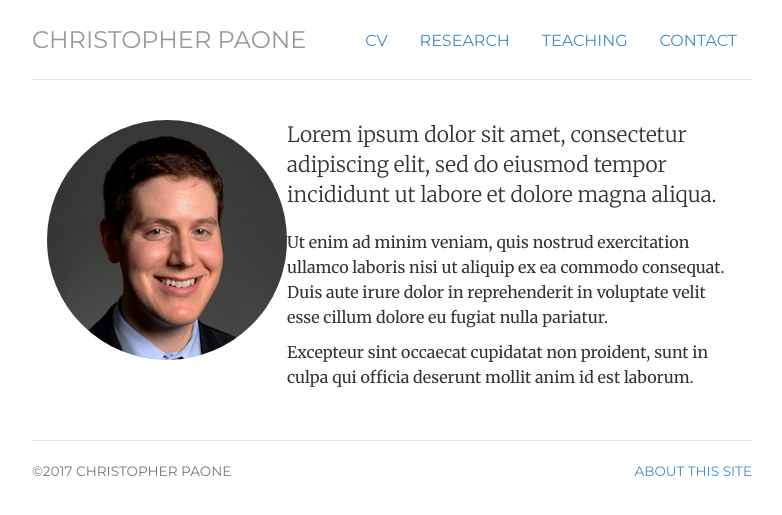
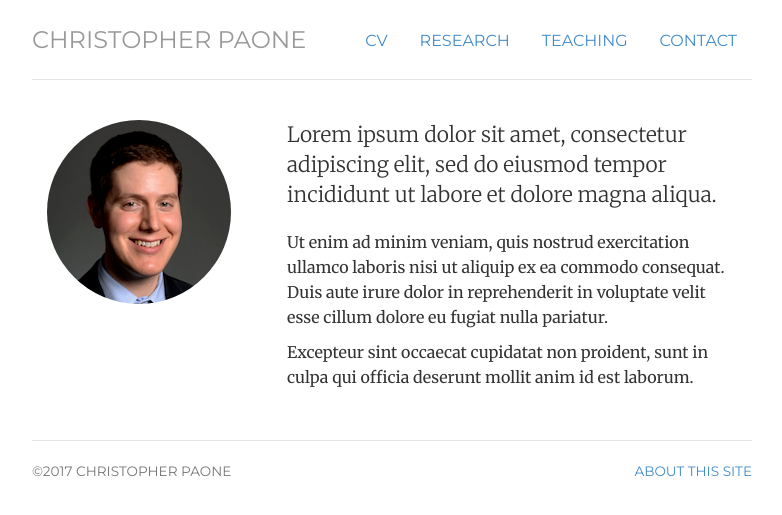
Before and after one commit to paonec/paonec.github.io, a Jekyll site: the page built from index.html, in a window 1280 px wide. Shown: the top 515 px of the page, without its empty margins (248-1030 px from the left). Built offline with Jekyll 4.4.1, drawn with Linux system fonts in a browser that asks for light colours.

Commit message:
fixing photo

```diff
--- a/index.html
+++ b/index.html
@@ -10,7 +10,7 @@ description: Christopher Paone
 <!-- <div class="jumbotron"> -->
 <div class="row marketing">
 	<div class="col-sm-4">
-	<img  class="img-circle avatar" alt="Christpher C. Paone" src="img/paonec-240px.png">
+	<img  class="img-circle avatar" alt="Christpher C. Paone" src="img/paonec-184px.png">
 	</div>
 	<div class="col-sm-8">
 	<p class="lead">Lorem ipsum dolor sit amet, consectetur adipiscing elit, sed do eiusmod tempor incididunt ut labore et dolore magna aliqua.</p>
```
Also changed, not shown: img/paonec-184px.png (added).
